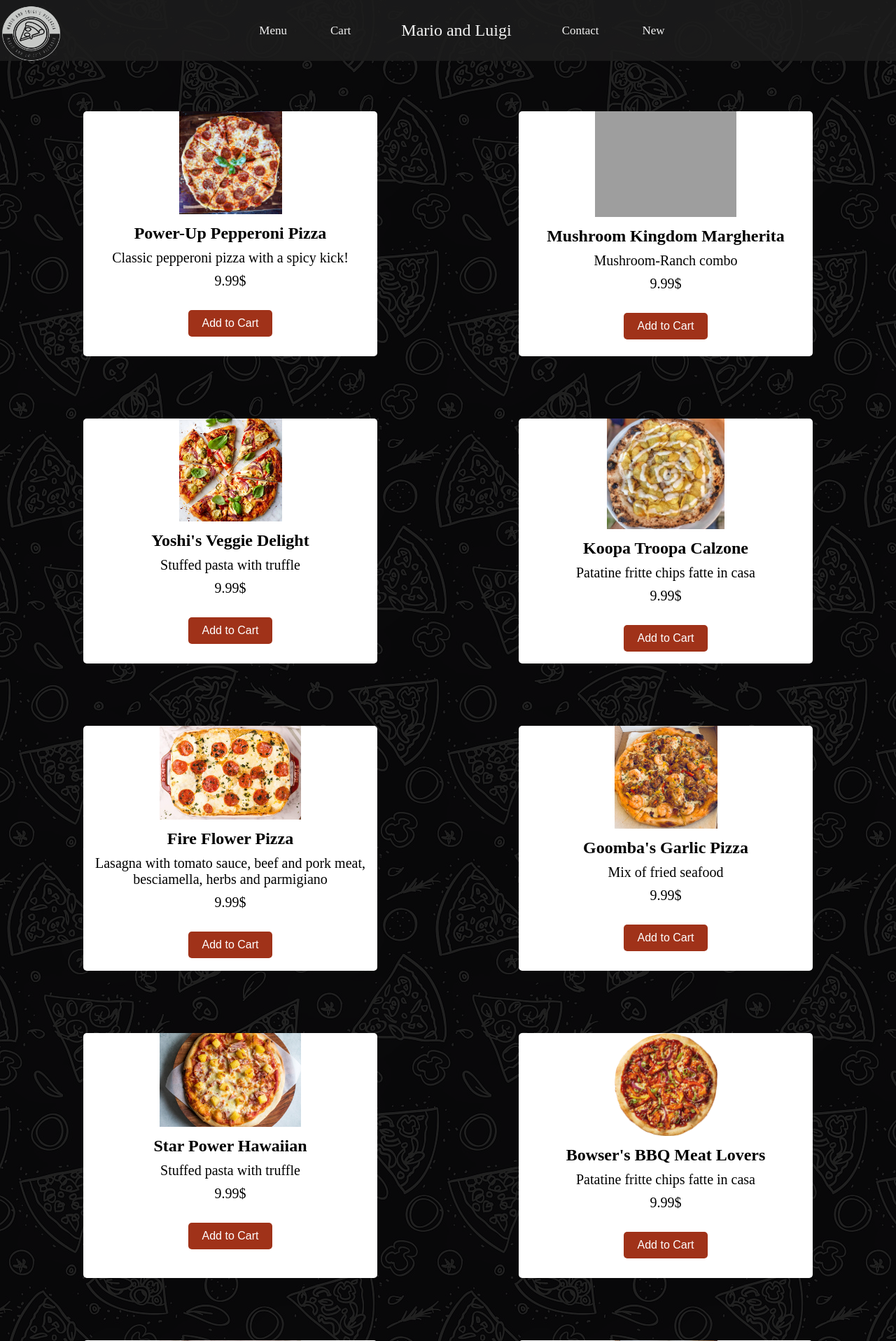
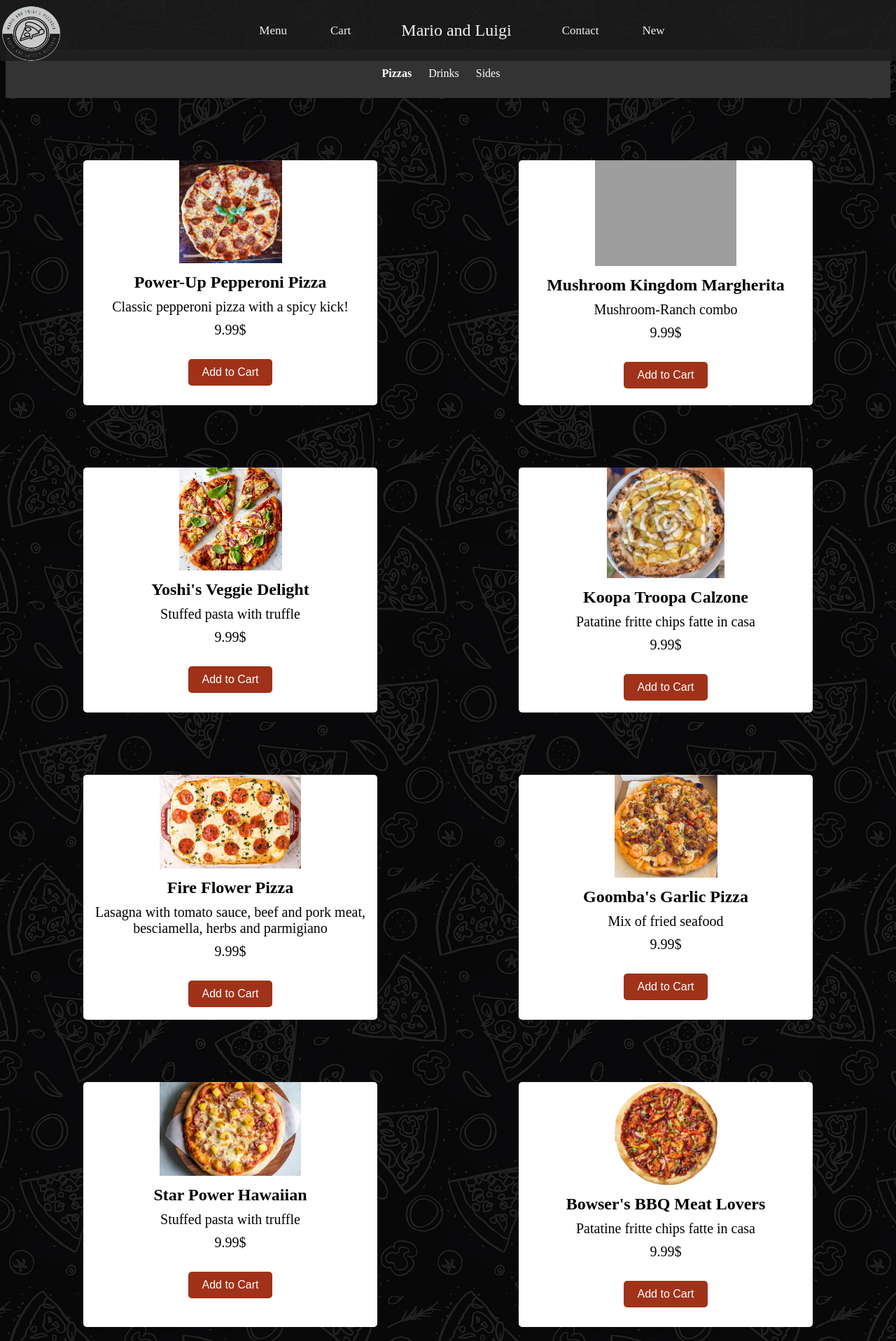
Before and after one commit to HyperMonkey43/Goombas, a Flask app: page /menu in a window 1280 px wide. Shown: the top 1916 px of the page at 70% size. Run offline with Flask 3, Linux system fonts and the light colour scheme; grey boxes are pictures that could not be loaded.

Commit message:
sub nav more menu options

```diff
--- a/app.py
+++ b/app.py
@@ -25,6 +25,15 @@ def cart():
 
     return render_template('cart.html', cart_items=cart_items, total_price=total_price)
 
+@app.route('/checkout', methods=['POST'])
+def checkout():
+    name = request.form.get('name')
+    address = request.form.get('address')
+
+    # You can save the order details or perform any necessary processing here
+
+    return render_template('checkout.html', name=name, address=address)
+
 if __name__ == '__main__':
     app.run(debug=True)
 
--- a/static/styles.css
+++ b/static/styles.css
@@ -299,3 +299,40 @@ img.margherita{
   position: absolute;
     right: 1cm;
 }
+
+nav.subnav {
+  background-color: #333;
+  padding: 10px 0;
+  text-align: center;
+}
+
+
+nav.subnav ul {
+  list-style-type: none;
+  padding: 0;
+}
+
+nav.subnav ul li {
+  display: inline;
+  margin-right: 20px;
+}
+
+nav.subnav a.subnav-link {
+  color: #fff;
+  text-decoration: none;
+  font-size: 16px;
+}
+
+
+nav.subnav a.current {
+  font-weight: bold;
+  border-bottom: 2px solid #fff;
+}
+
+#pizza-link {
+  font-weight: bold;
+}
+
+.drinks, .sides {
+  display: none;
+}
--- a/templates/menu.html
+++ b/templates/menu.html
@@ -18,7 +18,15 @@
         </ul>
     </nav>
 
-    <div class="menu">
+    <nav class="subnav">
+        <ul>
+            <li><a class="subnav-link" id="pizza-link" href="javascript:void(0);" onclick="hideElements(1)">Pizzas</a></li>
+            <li><a class="subnav-link" id="drinks-link" href="javascript:void(0);" onclick="hideElements(2)">Drinks</a></li>
+            <li><a class="subnav-link" id="sides-link" href="javascript:void(0);" onclick="hideElements(3)">Sides</a></li>
+        </ul>
+    </nav>
+
+    <div class="menu" id="pizza">
         <div class="item">
             <img src="./static/images/Pepperoni.jpg" class="pepperoni" alt="Lasagna">
             <h2>Power-Up Pepperoni Pizza</h2>
@@ -185,5 +193,46 @@
         </div>
     </div>
 
+    <div class="menu" id="drinks">
+        <p>rrrrrrrr</p>
+    </div>
+
+    <div class="menu" id="sides">
+        <p>2222222222</p>
+    </div>
+
 </body>
+<script>
+    function hideElements(element) {
+        console.log(element)
+        if (element == 1) {
+            document.getElementById("pizza").style.display = "";
+            document.getElementById("drinks").style.display = "none";
+            document.getElementById("sides").style.display = "none";
+
+            document.getElementById("pizza-link").style.fontWeight = "bold";
+            document.getElementById("drinks-link").style.fontWeight = "normal";
+            document.getElementById("sides-link").style.fontWeight = "normal";
+        }
+        else if (element == 2) {
+            document.getElementById("pizza").style.display = "none";
+            document.getElementById("drinks").style.display = "";
+            document.getElementById("sides").style.display = "none";
+
+            document.getElementById("pizza-link").style.fontWeight = "normal";
+            document.getElementById("drinks-link").style.fontWeight = "bold";
+            document.getElementById("sides-link").style.fontWeight = "normal";
+
+        }
+        else {
+            document.getElementById("pizza").style.display = "none";
+            document.getElementById("drinks").style.display = "none";
+            document.getElementById("sides").style.display = "";
+
+            document.getElementById("pizza-link").style.fontWeight = "normal";
+            document.getElementById("drinks-link").style.fontWeight = "normal";
+            document.getElementById("sides-link").style.fontWeight = "bold";
+        }
+    }
+</script>
 </html>
```
Also changed, not shown: templates/cart.html (+16 -3 lines), templates/checkout.html (added, +15 -0 lines).
